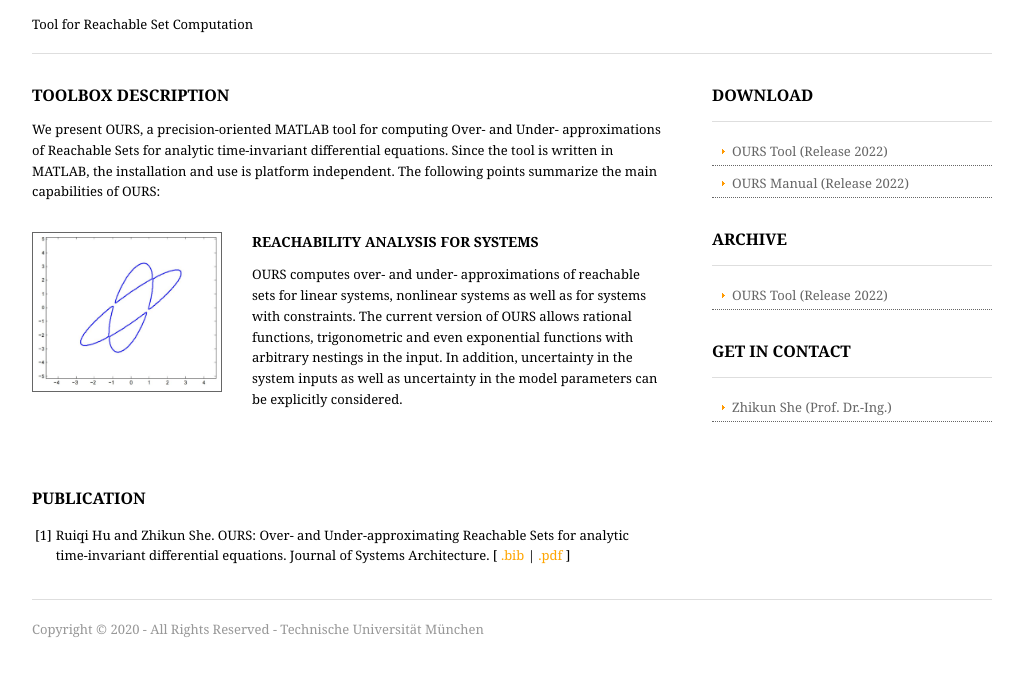
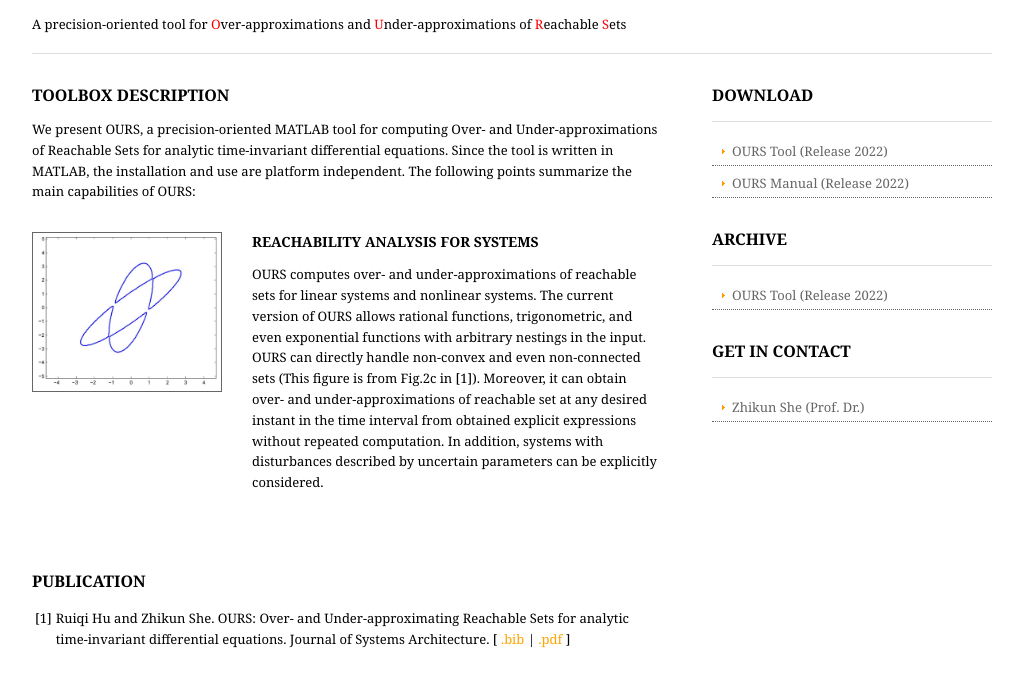
Before and after one commit to buaashe/buaashe.github.io, a plain HTML site: page index.html in a window 1280 px wide. Shown: the part 97-784 px from the top of the page, without its empty margins (128-1151 px from the left). Drawn offline with Linux system fonts and the light colour scheme.

Commit message:
Update index.html

```diff
--- a/index.html
+++ b/index.html
@@ -1,7 +1,7 @@
 <!DOCTYPE html>
 <html lang="en" dir="ltr">
 <head>
-<title>网站名测试</title>
+<title>OURS</title>
 <meta charset="UTF-8">
 <link rel="stylesheet" href="styles/layout.css" type="text/css">
 <!--[if lt IE 9]><script src="scripts/html5shiv.js"></script><![endif]-->
@@ -13,7 +13,7 @@
     <div id="hgroup">
       <img src="images/logo.png">
       <h2 style="color:white;">PLACEHOLDER</h2>
-      <h2 style="color:black;">Tool for Reachable Set Computation</h2>
+      <h2 style="color:black;"> A precision-oriented tool for <font color="red">O</font>ver-approximations and <font color="red">U</font>nder-approximations of <font color="red">R</font>eachable <font color="red">S</font>ets</h2>
     </div>
   </header>
 </div>
@@ -26,7 +26,7 @@
         <!-- article 1 -->
                 <article>
           <h1 style="color:black;">TOOLBOX DESCRIPTION</h1>
-          <p style="color:black;"> We present OURS, a precision-oriented MATLAB tool for computing Over- and Under- approximations of Reachable Sets for analytic time-invariant differential equations. Since the tool is written in MATLAB, the installation and use is platform independent.  The following points summarize the main capabilities of OURS:</p>
+          <p style="color:black;"> We present OURS, a precision-oriented MATLAB tool for computing Over- and Under-approximations of Reachable Sets for analytic time-invariant differential equations. Since the tool is written in MATLAB, the installation and use are platform independent.  The following points summarize the main capabilities of OURS:</p>
         </article>
                 <!-- / articles -->
       </section>
@@ -40,7 +40,11 @@
               <figure><img src="images/0.png" alt="">
                 <figcaption>
                   <h2 style="color:black;">REACHABILITY ANALYSIS FOR SYSTEMS</h2>
-                  <p style="color:black;">OURS computes over- and under- approximations of reachable sets for linear systems, nonlinear systems as well as for systems with constraints.  The current version of OURS allows rational functions, trigonometric and even exponential functions with arbitrary nestings in the input. In addition, uncertainty in the system inputs as well as uncertainty in the model parameters can be explicitly considered.</p>
+                  <p style="color:black;">OURS computes over- and under-approximations of reachable sets for linear systems and nonlinear systems.
+			  The current version of OURS allows rational functions, trigonometric, and even exponential functions with arbitrary nestings in the input.
+			  OURS can directly handle non-convex and even non-connected sets (This figure is from Fig.2c in [1]).
+			  Moreover, it can obtain over- and under-approximations of reachable set at any desired instant in the time interval from obtained explicit expressions without repeated computation.
+			  In addition, systems with disturbances described by uncertain parameters can be explicitly considered.</p>
                 </figcaption>
               </figure>
             </article>
@@ -103,8 +107,8 @@
       <section class="last">
         <nav>
         <ul>
+          <li><a href="https://math.buaa.edu.cn/szdw/axbck/yysxx/szk.htm#" target="_blank">Zhikun She (Prof. Dr.)</a></li>
 
-          <li><a href="https://math.buaa.edu.cn/szdw/axbck/yysxx/szk.htm#" target="_blank">Zhikun She (Prof. Dr.-Ing.)</a></li>
 
         </ul>
       </nav>
@@ -114,14 +118,5 @@
     <!-- / content body -->
   </div>
 </div>
-<!-- footer -->
-<div class="wrapper row3">
-  <footer id="footer" class="clear">
-    <p class="fl_left">Copyright &copy; 2020 - All Rights Reserved -
-       <a href="https://www.tech.org" target="_blank">Technische Universität München</a>
-
-    </p>
-  </footer>
-</div>
 </body>
 </html>
```
